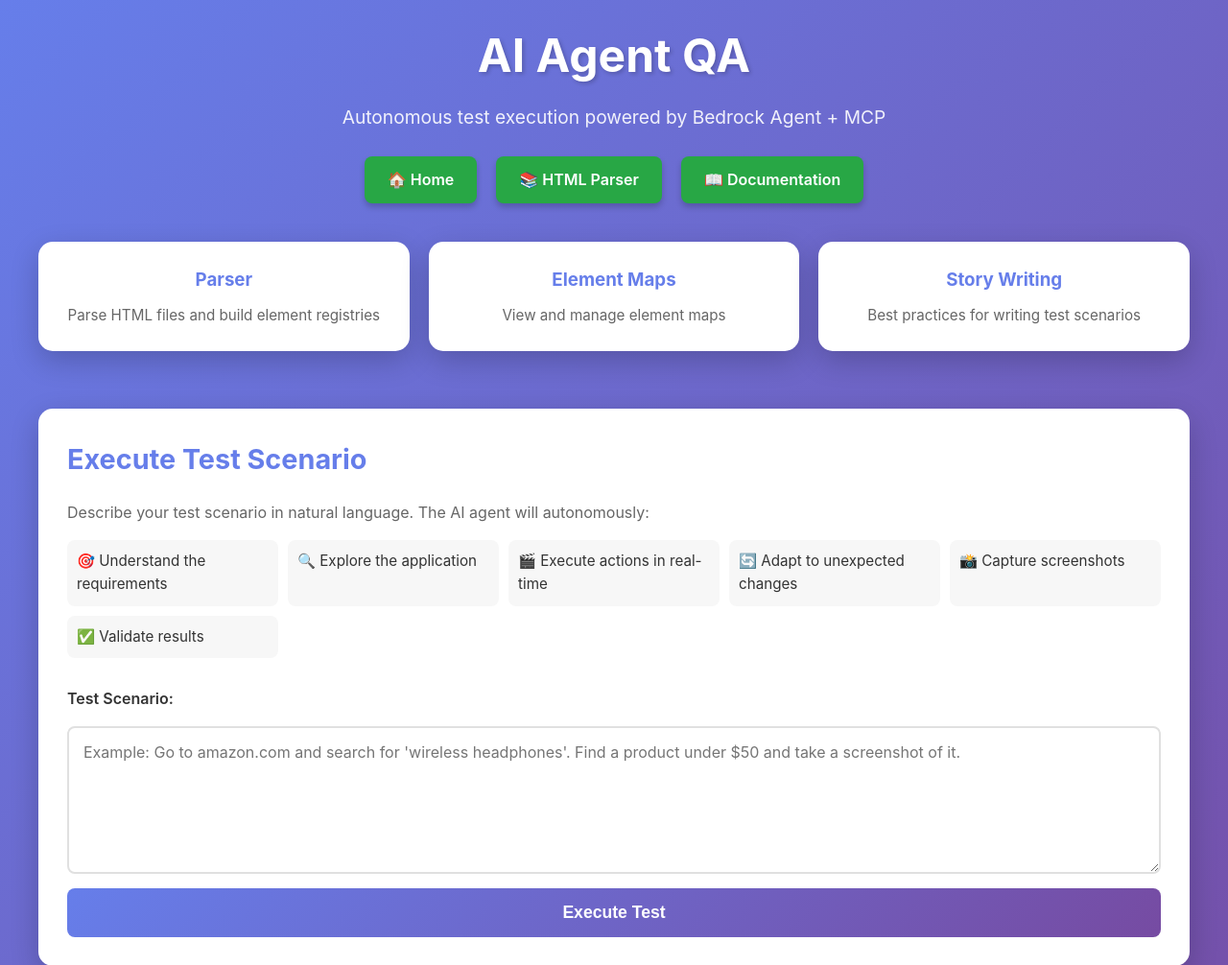
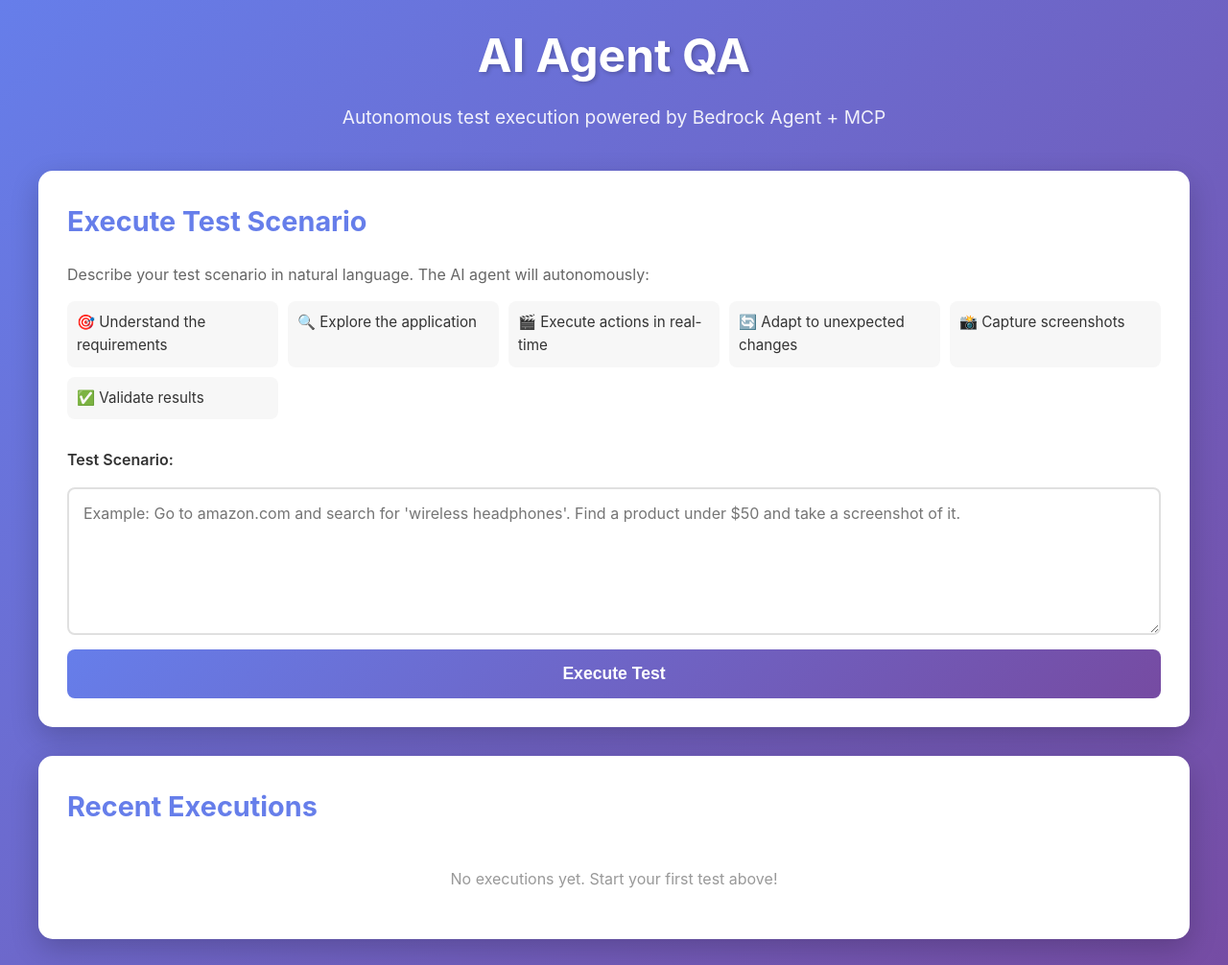
Before and after one commit to laxmilolla/DATAHUB_AI_Agent, a Flask app: page / in a window 1280 px wide. Shown: the top 1006 px of the page at 96% size. Run offline with Flask 3, Linux system fonts and the light colour scheme; data that the repository does not hold is empty.

Commit message:
Remove navigation and quick access boxes - keep only Test Scenario card

```diff
--- a/web/templates/index.html
+++ b/web/templates/index.html
@@ -11,36 +11,9 @@
         <header>
             <h1>AI Agent QA</h1>
             <p class="subtitle">Autonomous test execution powered by Bedrock Agent + MCP</p>
-            <nav style="display: flex; justify-content: center; gap: 20px; margin-top: 25px; flex-wrap: wrap;">
-                <a href="/" class="nav-box" style="background: #28a745; color: white; padding: 12px 24px; border-radius: 8px; text-decoration: none; font-weight: 600; box-shadow: 0 4px 6px rgba(0,0,0,0.2); transition: transform 0.2s;">
-                    🏠 Home
-                </a>
-                <a href="/parser" class="nav-box" style="background: #28a745; color: white; padding: 12px 24px; border-radius: 8px; text-decoration: none; font-weight: 600; box-shadow: 0 4px 6px rgba(0,0,0,0.2); transition: transform 0.2s;">
-                    📚 HTML Parser
-                </a>
-                <a href="/element-maps" class="nav-box" style="background: #28a745; color: white; padding: 12px 24px; border-radius: 8px; text-decoration: none; font-weight: 600; box-shadow: 0 4px 6px rgba(0,0,0,0.2); transition: transform 0.2s;">
-                    📖 Documentation
-                </a>
-            </nav>
         </header>
 
         <main>
-            <!-- Three Quick Access Boxes -->
-            <div style="display: grid; grid-template-columns: repeat(auto-fit, minmax(280px, 1fr)); gap: 20px; margin-bottom: 30px;">
-                <div class="card" style="text-align: center; padding: 25px; cursor: pointer; transition: transform 0.2s;" onclick="window.location.href='/parser'" onmouseover="this.style.transform='translateY(-5px)'" onmouseout="this.style.transform='translateY(0)'">
-                    <h3 style="color: #667eea; margin-bottom: 10px;">Parser</h3>
-                    <p style="color: #666; font-size: 0.95em;">Parse HTML files and build element registries</p>
-                </div>
-                <div class="card" style="text-align: center; padding: 25px; cursor: pointer; transition: transform 0.2s;" onclick="window.location.href='/element-maps'" onmouseover="this.style.transform='translateY(-5px)'" onmouseout="this.style.transform='translateY(0)'">
-                    <h3 style="color: #667eea; margin-bottom: 10px;">Element Maps</h3>
-                    <p style="color: #666; font-size: 0.95em;">View and manage element maps</p>
-                </div>
-                <div class="card" style="text-align: center; padding: 25px; cursor: pointer; transition: transform 0.2s;" onclick="window.open('/static/docs/STORY_WRITING_BEST_PRACTICES.html', '_blank')" onmouseover="this.style.transform='translateY(-5px)'" onmouseout="this.style.transform='translateY(0)'">
-                    <h3 style="color: #667eea; margin-bottom: 10px;">Story Writing</h3>
-                    <p style="color: #666; font-size: 0.95em;">Best practices for writing test scenarios</p>
-                </div>
-            </div>
-
             <div class="card">
                 <h2>Execute Test Scenario</h2>
                 <p class="info">
```
